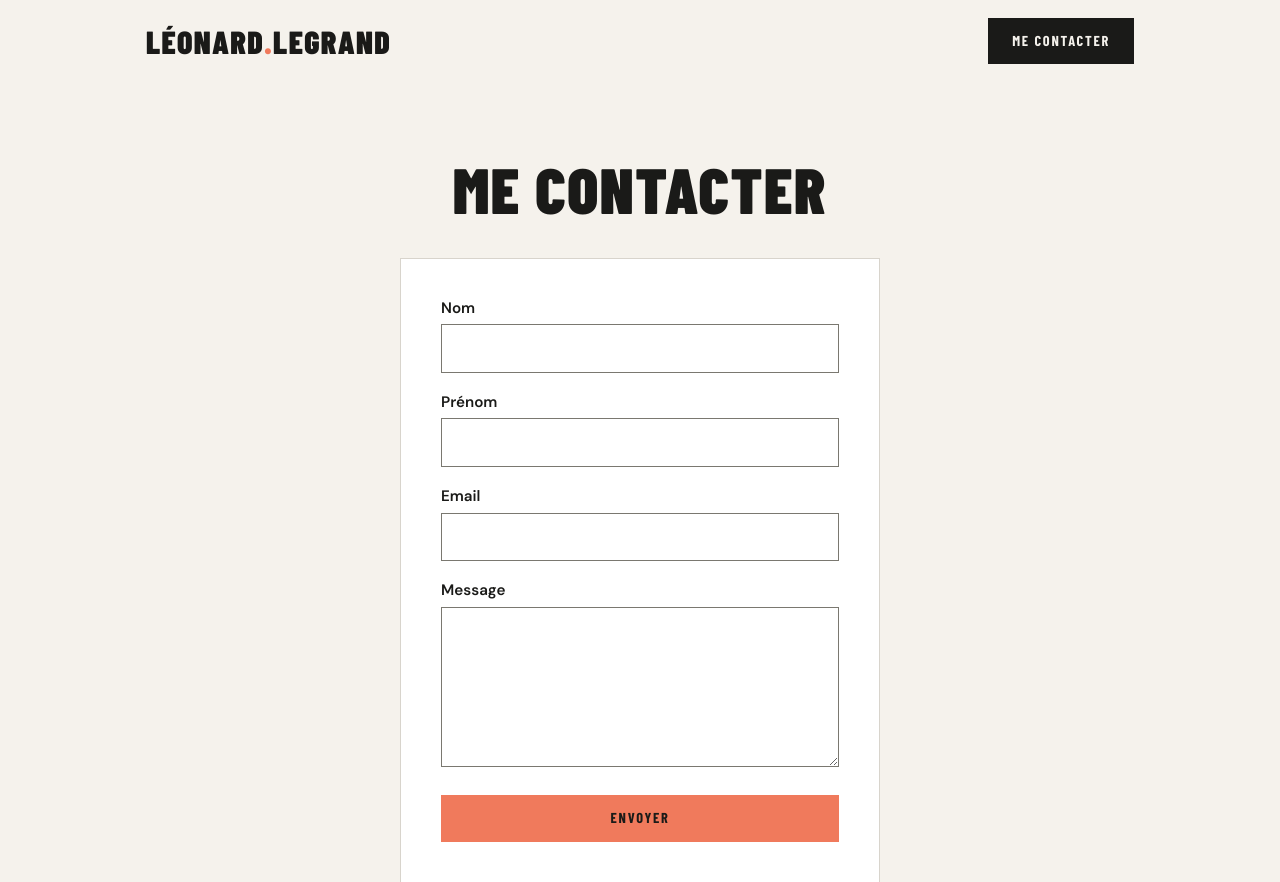
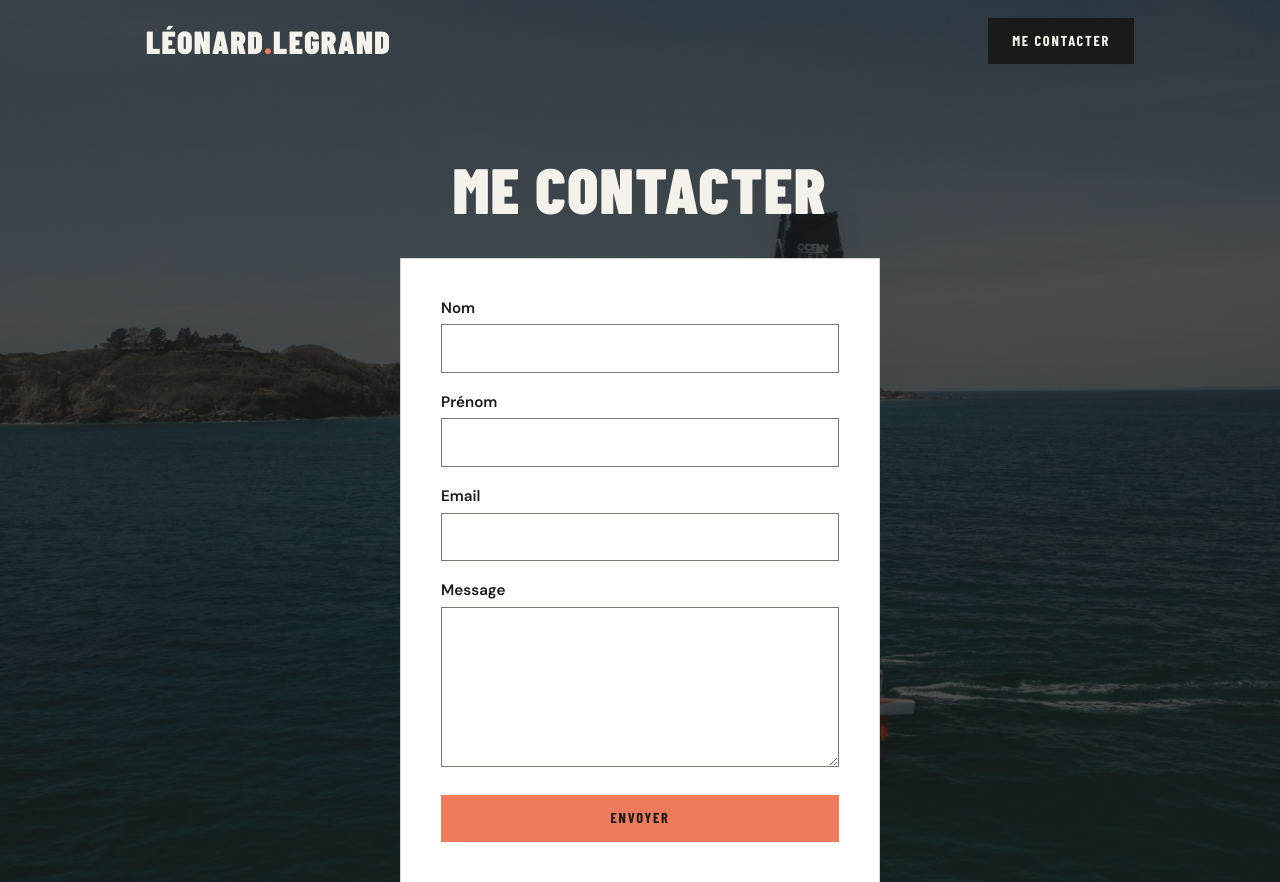
Before and after one commit to PJoessel/exo-esed, a plain HTML site: page contact.html in a window 1280 px wide. Shown: the top 882 px of the page. Drawn offline with Linux system fonts and the light colour scheme.

Commit message:
Page contact : photo du hero en fond, voile noir
Co-Authored-By: Claude Opus 5.5 <noreply@anthropic.com>

```diff
--- a/contact.html
+++ b/contact.html
@@ -14,7 +14,7 @@
   <link href="images/webclip.png" rel="apple-touch-icon">
 </head>
 <body>
-  <header class="navbar-wrapper w-nav is-scrolled">
+  <header class="navbar-wrapper w-nav">
     <nav class="navbar-container" aria-label="Navigation principale">
       <a href="index.html" class="w-nav-brand" aria-label="Léonard Legrand, accueil"><div class="logo">Léonard<span class="text-span">.</span>Legrand</div></a>
       <a href="contact.html" class="button header" aria-current="page">Me contacter</a>
@@ -23,7 +23,7 @@
 
   <main class="form-wrapper is-page">
     <div class="form-container">
-      <h1 class="heading-3 align-center">Me contacter</h1>
+      <h1 class="heading-3 is-white align-center">Me contacter</h1>
       <div class="form-block w-form">
         <form id="contact-form" name="contact-form" class="form" novalidate>
           <div class="form-field">
@@ -69,6 +69,16 @@
   </footer>
 
   <script>
+    // Barre de navigation : transparente sur la photo, fond crème dès qu'on descend
+    // (même comportement que sur l'accueil).
+    (function () {
+      var nav = document.querySelector('.navbar-wrapper');
+      function update() { nav.classList.toggle('is-scrolled', window.scrollY > 60); }
+      update();
+      window.addEventListener('scroll', update, { passive: true });
+      window.addEventListener('load', update);
+    })();
+
     // Formulaire : le site est statique (GitHub Pages), rien n'est envoyé.
     // On vérifie les champs, puis on affiche le message de succès ou d'erreur, comme un form Webflow.
     (function () {
--- a/style.css
+++ b/style.css
@@ -1111,6 +1111,11 @@ section[id], footer[id] {
 .form-wrapper.is-page {
   min-height: 70vh;
   padding-top: 160px;
+  /* Photo du hero, voile noir plus fort qu'en accueil (75 % au lieu de 50 %) */
+  background-color: var(--color-dark);
+  background-image: linear-gradient(color-mix(in srgb, var(--color-dark) 75%, transparent), color-mix(in srgb, var(--color-dark) 75%, transparent)), url("images/hero-sodebo.webp");
+  background-position: 60% 50%;
+  background-size: cover;
 }
 
 .form-block {
```
